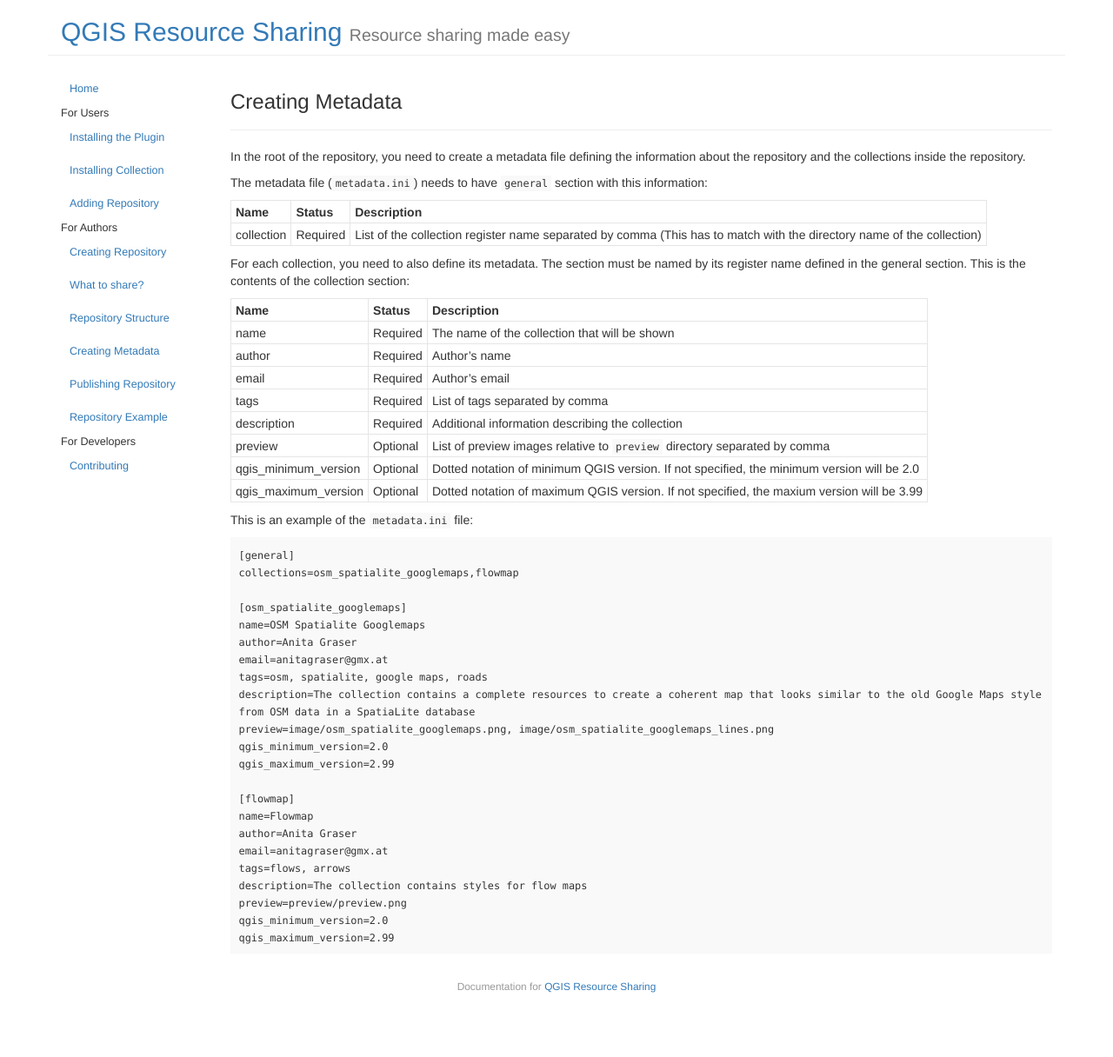
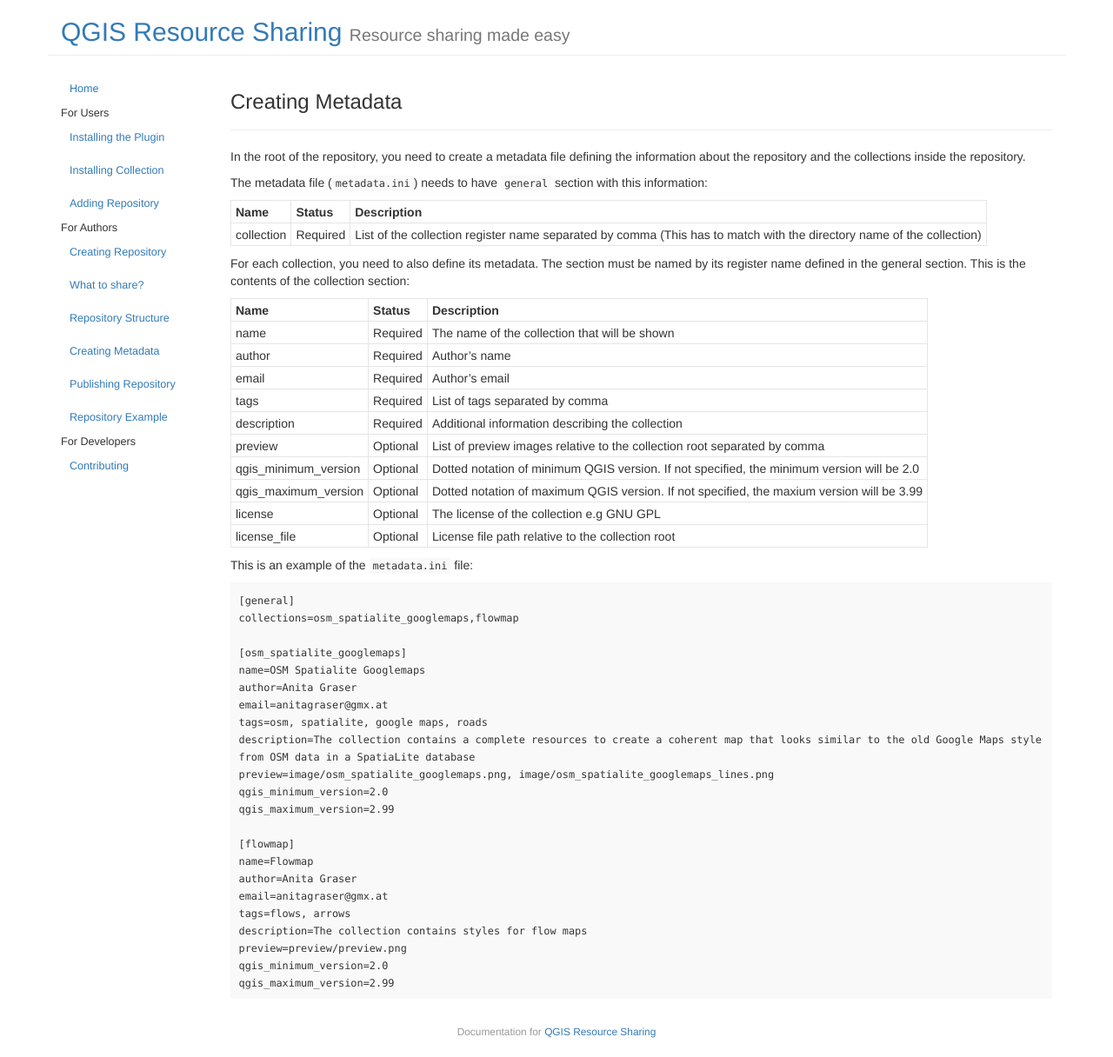
Before and after one commit to QGIS-Contribution/QGIS-ResourceSharing, a Jekyll site: the page built from _posts/2016-07-25-creating-metadata.md, in a window 1280 px wide. Shown: the whole page at 87% size. Built offline with Jekyll 4.4.1, drawn with Linux system fonts in a browser that asks for light colours; before the commit the page ends 1164 px from its top, so only the background shows below that.

Commit message:
Update the documentation.

````diff
--- a/_posts/2016-07-25-creating-metadata.md
+++ b/_posts/2016-07-25-creating-metadata.md
@@ -25,10 +25,11 @@
 email | Required | Author's email
 tags | Required | List of tags separated by comma
 description | Required | Additional information describing the collection
-preview | Optional | List of preview images relative to ```preview``` directory separated by comma
+preview | Optional | List of preview images relative to the collection root separated by comma
 qgis_minimum_version | Optional | Dotted notation of minimum QGIS version. If not specified, the minimum version will be 2.0
 qgis_maximum_version | Optional | Dotted notation of maximum QGIS version. If not specified, the maxium version will be 3.99
-
+license | Optional | The license of the collection e.g GNU GPL
+license_file | Optional | License file path relative to the collection root
 
 This is an example of the ```metadata.ini``` file:
 
````
